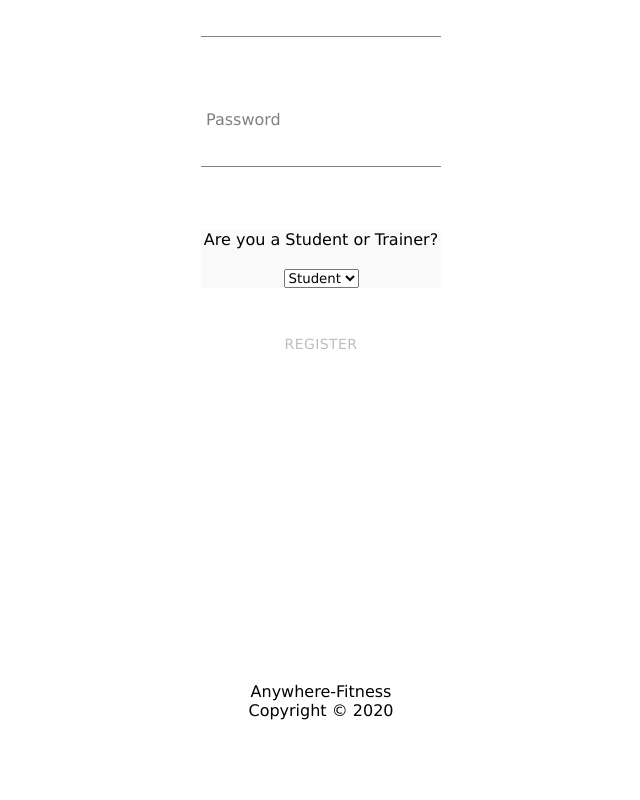
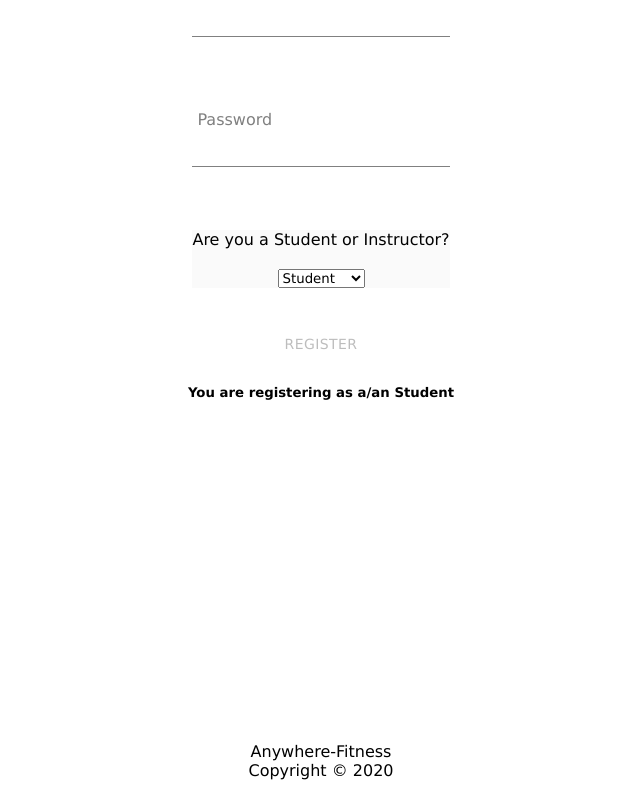
Before and after one commit to ChristopherHarwell/Anywhere-Fitness-Front-End, a React (Create React App) app: page /register in a window 1280 px wide. Shown: the part 1116-1916 px from the top of the page, without its empty margins (319-959 px from the left). Before the commit the page ends 1856 px from the top, so only its background shows below. Built offline with nearby package versions, Linux system fonts and the light colour scheme.

Commit message:
added message at bottom of register form

```diff
--- a/src/components/register/register.jsx
+++ b/src/components/register/register.jsx
@@ -28,7 +28,7 @@ function Register(props) {
    email: "",
    username: "",
    password: "",
-   role_id: ""
+   role_id: "Student"
 
   });
 
@@ -151,7 +151,7 @@ function Register(props) {
         <br />
 
         {errors.password.length > 0 ? (
-          <p style={{ color: "red" }}>{errors.username}</p>
+          <p style={{ color: "red" }}>{errors.password}</p>
         ) : null}
         <FormInput
           type="password"
@@ -165,7 +165,7 @@ function Register(props) {
         <br />
 
         <div className="reg-instructor">
-        Are you a Student or Trainer?
+        Are you a Student or Instructor?
         <br/>
         <br/>
               <select
@@ -174,9 +174,9 @@ function Register(props) {
               value={formState.role_id}
               onChange={inputChange}
               >
-                <option  value="client">Student</option>
+                <option value="Student">Student</option>
 
-                <option   value="instructor">Trainer</option>
+                <option value="Instructor">Instructor</option>
               </select>
         </div>
             <br/>
@@ -189,6 +189,9 @@ function Register(props) {
     >
     Register
     </Button>
+    <div>
+      <h5>You are registering as a/an {formState.role_id}</h5>
+    </div>
     </div>
   );
 }
--- a/src/utils/axiosWithAuth.js
+++ b/src/utils/axiosWithAuth.js
@@ -6,6 +6,6 @@ export const axiosWithAuth = () => {
     headers: {
       authorization: token
     },
-    baseURL: "https://anywhere-fitness-3.herokuapp.com/api" //TODO add https://anywhere-fitness-3.herokuapp.com/ as the baseURL
+    baseURL: "http://localhost:8000/api" //TODO add https://anywhere-fitness-3.herokuapp.com/ as the baseURL
   });
 };
--- a/src/validation/registerSchema.js
+++ b/src/validation/registerSchema.js
@@ -19,10 +19,9 @@ const registerSchema = yup.object().shape({
   password: yup
     .string()
     .required("Required")
-    .min(2, "password must be at least 4 characters long"),
+    .min(6, "password must be at least 4 characters long"),
   role_id: yup
     .string()
-
 });
 
 export default registerSchema;
```
